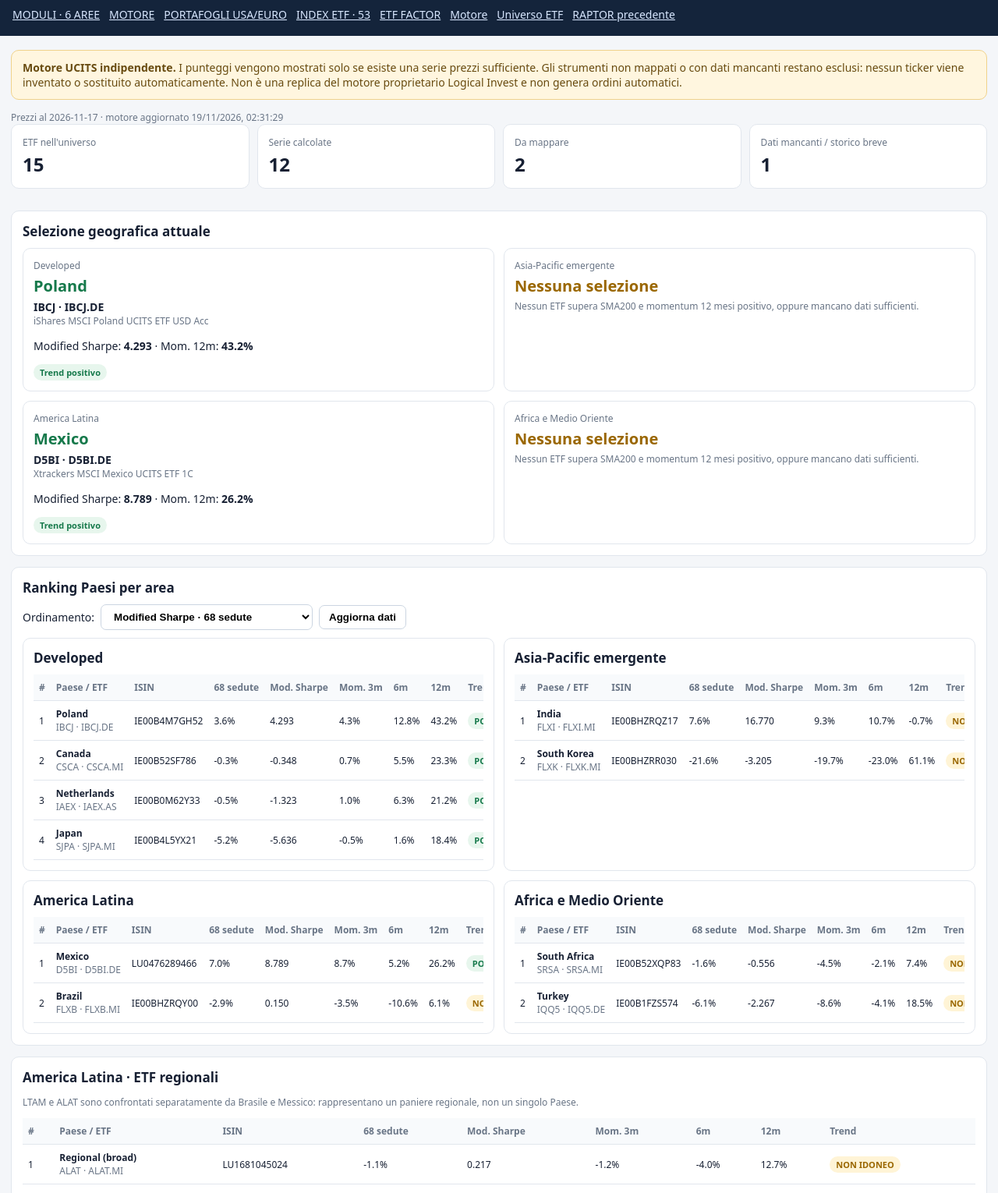
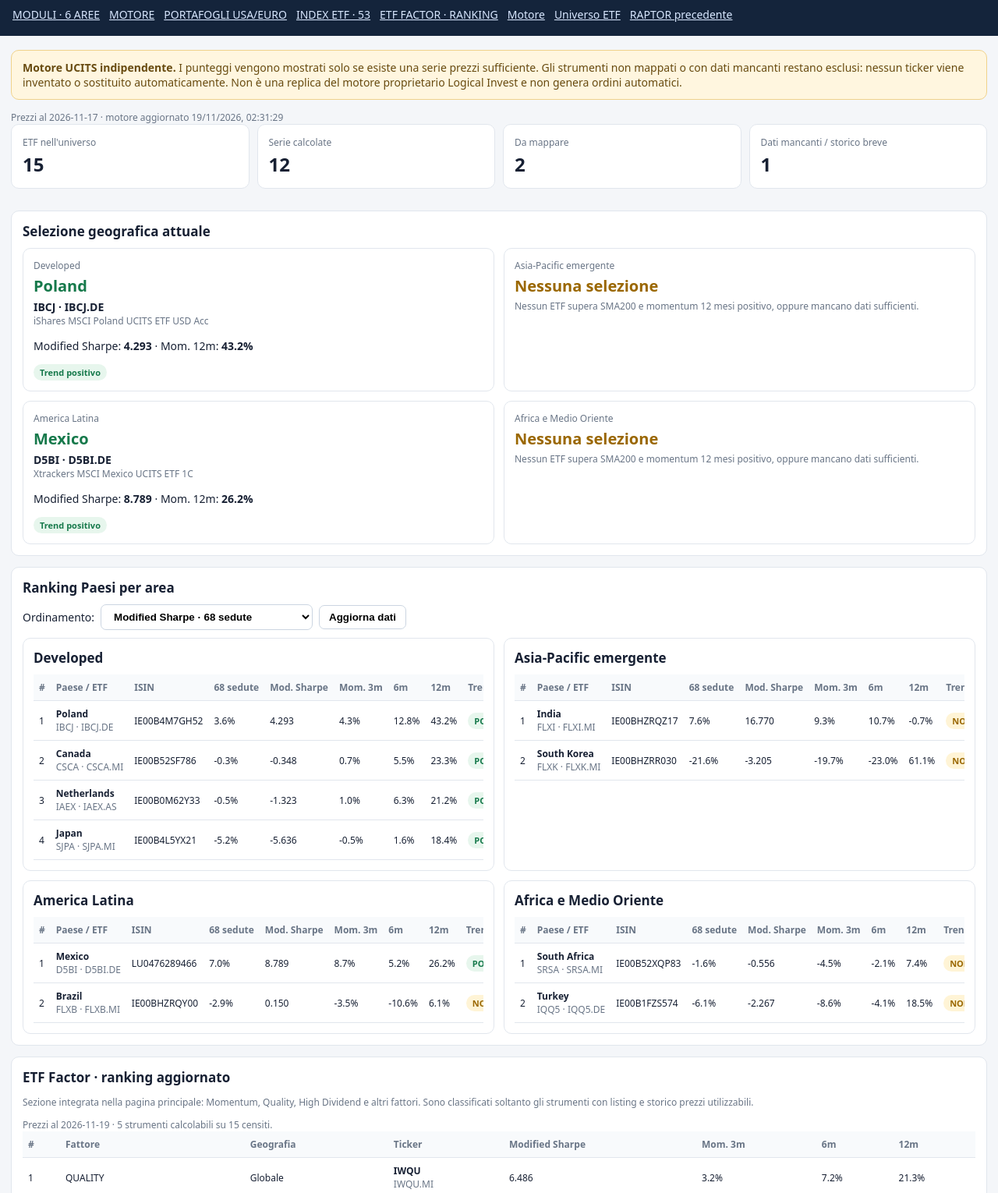
Before and after one commit to Giorgiogoldoni/geografiachatgpt, a plain HTML site: page index.html in a window 1280 px wide. Shown: the part 70-1600 px from the top of the page at 78% size. Drawn offline with Linux system fonts and the light colour scheme.

Commit message:
Integrate ETF factor rankings into main dashboard

```diff
--- a/index.html
+++ b/index.html
@@ -16,12 +16,13 @@ table{border-collapse:collapse;width:100%;font-size:12px}th,td{text-align:left;p
 .controls{display:flex;gap:8px;align-items:center;flex-wrap:wrap;margin-bottom:10px}button,select{border:1px solid #cbd5e1;border-radius:7px;background:#fff;padding:7px 12px;font-weight:650;cursor:pointer}
 footer{color:var(--muted);font-size:11px;padding:4px 2px 24px}@media(max-width:800px){.metrics{grid-template-columns:repeat(2,minmax(0,1fr))}.areas{grid-template-columns:1fr}header{padding:14px}}
 </style></head><body>
-<header><div><h1>🌍 GEOGRAFIA CHATGPT</h1><div class="sub">Rotazione geografica · ETF UCITS europei · modello indipendente ispirato a Logical Invest</div></div><nav style="display:flex;gap:12px;flex-wrap:wrap"><a class="headlink" href="./geografia-aree.html">MODULI · 6 AREE</a><a class="headlink" href="./geografia-motore.html">MOTORE</a><a class="headlink" href="./portafogli-usa-euro.html">PORTAFOGLI USA/EURO</a><a class="headlink" href="./index-etf.html">INDEX ETF · 53</a><a class="headlink" href="./factor-etf.html">ETF FACTOR</a><a class="headlink" href="./ucits_geography.py">Motore</a><a class="headlink" href="./ucits_country_universe_seed_2026-11-18.csv">Universo ETF</a><a class="headlink" href="./raptor-geografia-legacy.html">RAPTOR precedente</a></nav></header>
+<header><div><h1>🌍 GEOGRAFIA CHATGPT</h1><div class="sub">Rotazione geografica · ETF UCITS europei · modello indipendente ispirato a Logical Invest</div></div><nav style="display:flex;gap:12px;flex-wrap:wrap"><a class="headlink" href="./geografia-aree.html">MODULI · 6 AREE</a><a class="headlink" href="./geografia-motore.html">MOTORE</a><a class="headlink" href="./portafogli-usa-euro.html">PORTAFOGLI USA/EURO</a><a class="headlink" href="./index-etf.html">INDEX ETF · 53</a><a class="headlink" href="#factor">ETF FACTOR · RANKING</a><a class="headlink" href="./ucits_geography.py">Motore</a><a class="headlink" href="./ucits_country_universe_seed_2026-11-18.csv">Universo ETF</a><a class="headlink" href="./raptor-geografia-legacy.html">RAPTOR precedente</a></nav></header>
 <main class="wrap">
 <div class="notice"><b>Motore UCITS indipendente.</b> I punteggi vengono mostrati solo se esiste una serie prezzi sufficiente. Gli strumenti non mappati o con dati mancanti restano esclusi: nessun ticker viene inventato o sostituito automaticamente. Non è una replica del motore proprietario Logical Invest e non genera ordini automatici.</div>
 <div id="status" class="muted">Caricamento dati…</div><section class="metrics" id="metrics"></section>
 <section class="card"><h2>Selezione geografica attuale</h2><div class="areas" id="selections"></div></section>
 <section class="card"><h2>Ranking Paesi per area</h2><div class="controls"><label for="scoreMode">Ordinamento:</label><select id="scoreMode"><option value="modified_sharpe">Modified Sharpe · 68 sedute</option><option value="return_68d">Momentum · 68 sedute</option><option value="composite_momentum">Momentum composito · 3/6/12 mesi</option></select><button id="reload">Aggiorna dati</button></div><div id="rankings" class="areas"></div></section>
+<section class="card" id="factor"><h2>ETF Factor · ranking aggiornato</h2><p class="muted">Sezione integrata nella pagina principale: Momentum, Quality, High Dividend e altri fattori. Sono classificati soltanto gli strumenti con listing e storico prezzi utilizzabili.</p><div id="factorSummary" class="muted">Caricamento ranking factor…</div><div class="scroll" id="factorTable"></div><p class="muted"><a href="./factor-etf.html?v=20261119c">Apri archivio completo ETF Factor</a></p></section>
 <section class="card"><h2>America Latina · ETF regionali</h2><p class="muted">LTAM e ALAT sono confrontati separatamente da Brasile e Messico: rappresentano un paniere regionale, non un singolo Paese.</p><div id="regional"></div></section>
 <section class="card"><h2>Universo UCITS e qualità dei dati</h2><div class="scroll" id="universe"></div></section>
 <section class="card"><h2>Metodo</h2><div id="method" class="muted"></div></section>
@@ -39,5 +40,6 @@ document.getElementById("regional").innerHTML=table(Object.values(d.regional_alt
 document.getElementById("universe").innerHTML='<table><thead><tr><th>Area</th><th>Paese / categoria</th><th>ETF</th><th>ISIN</th><th>Quotazione</th><th>Stato</th><th>Motivo</th></tr></thead><tbody>'+(d.universe||[]).map(x=>'<tr><td>'+esc(x.region)+'</td><td>'+esc(x.country)+'</td><td>'+esc(x.ticker)+'<br><span class="muted">'+esc(x.fund)+'</span></td><td>'+esc(x.isin)+'</td><td>'+esc(x.symbol||"—")+' '+esc(x.exchange||"")+'</td><td><span class="pill '+(x.status==="CALCOLATO"?"ok":x.status==="NON MAPPATO"?"no":"bad")+'">'+esc(x.status)+'</span></td><td>'+esc(x.reason||"—")+'</td></tr>').join('')+'</tbody></table>';
 document.getElementById("method").textContent='Finestra principale '+d.method.lookback_sessions+' sedute. Modified Sharpe: '+d.method.primary_score+'. Momentum: 63, 126 e 252 sedute con pesi 40% / 30% / 30%. Filtro: prezzo sopra SMA200 e momentum a 12 mesi positivo. '+(d.method.notes||[]).join(' ')}
 async function load(){document.getElementById("status").textContent="Caricamento dati…";try{let r=await fetch("./ucits_geography.json?ts="+Date.now());if(!r.ok)throw Error("Dati non ancora pubblicati dal motore");DATA=await r.json();render()}catch(e){document.getElementById("status").textContent="Dati non ancora disponibili: "+e.message+". Avviare il workflow GitHub Actions."}}
-document.getElementById("reload").addEventListener("click",load);document.getElementById("scoreMode").addEventListener("change",()=>{if(DATA)render()});load();
+async function loadFactors(){const summary=document.getElementById("factorSummary"),tableEl=document.getElementById("factorTable");try{const r=await fetch("./geografia-motore.json?ts="+Date.now(),{cache:"no-store"});if(!r.ok)throw Error("File del motore factor non disponibile");const d=await r.json(),a=d.factor_universe||[],ranked=a.filter(x=>x.status==="CALCOLATO").sort((x,y)=>(y.modified_sharpe_candidate??-Infinity)-(x.modified_sharpe_candidate??-Infinity));summary.textContent="Prezzi al "+(d.latest_price_date||"—")+" · "+ranked.length+" strumenti calcolabili su "+a.length+" censiti.";if(!ranked.length){tableEl.innerHTML='<p class="muted">Nessun ETF factor con dati sufficienti al momento.</p>';return}tableEl.innerHTML='<table><thead><tr><th>#</th><th>Fattore</th><th>Geografia</th><th>Ticker</th><th>Modified Sharpe</th><th>Mom. 3m</th><th>6m</th><th>12m</th></tr></thead><tbody>'+ranked.map((x,i)=>'<tr><td>'+(i+1)+'</td><td>'+esc(x.category)+'</td><td>'+esc(x.geography)+'</td><td><b>'+esc(x.ticker)+'</b><br><span class="muted">'+esc(x.symbol||"")+'</span></td><td>'+Number(x.modified_sharpe_candidate).toFixed(3)+'</td><td>'+pct(x.momentum_3m)+'</td><td>'+pct(x.momentum_6m)+'</td><td>'+pct(x.momentum_12m)+'</td></tr>').join("")+'</tbody></table>'}catch(e){summary.textContent="Ranking factor non disponibile: "+e.message;tableEl.innerHTML='<p class="muted">Riprova più tardi o apri il motore.</p>'}}
+document.getElementById("reload").addEventListener("click",load);document.getElementById("scoreMode").addEventListener("change",()=>{if(DATA)render()});load();loadFactors();
 </script></body></html>
```
